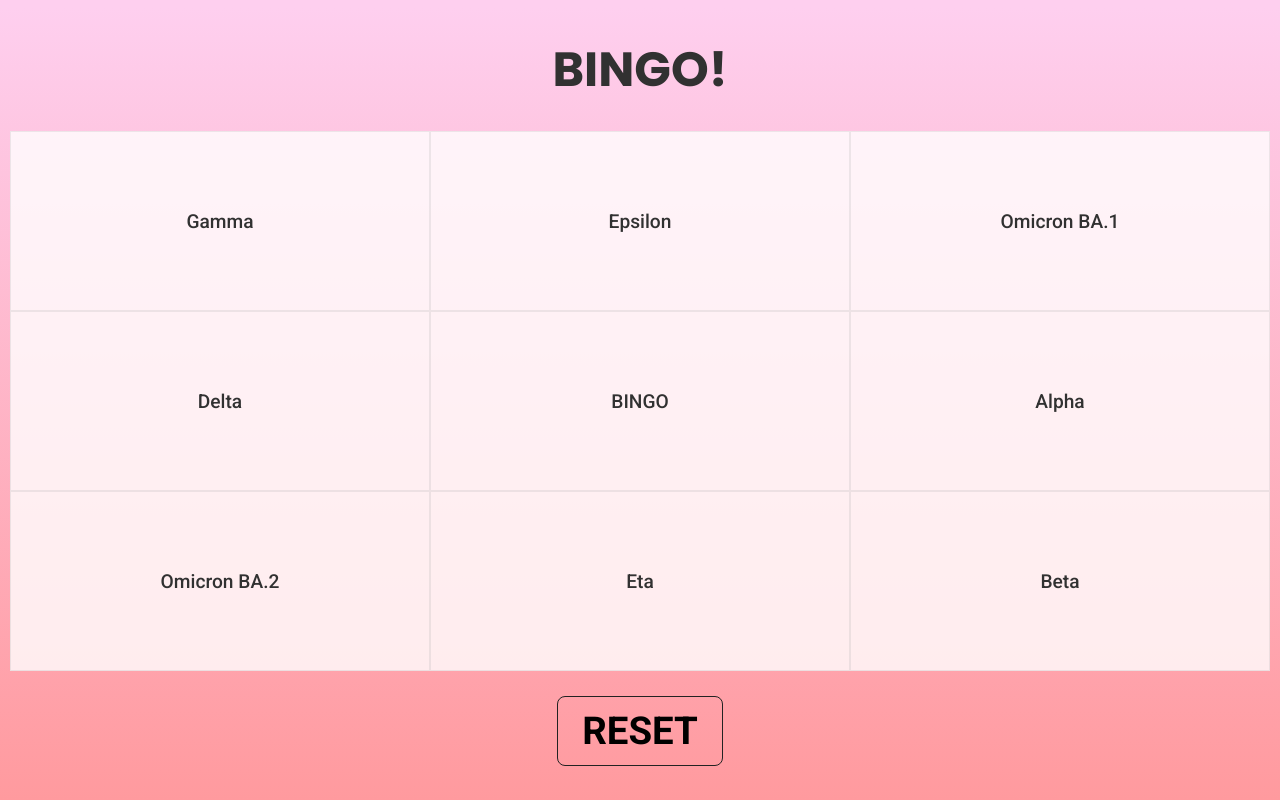
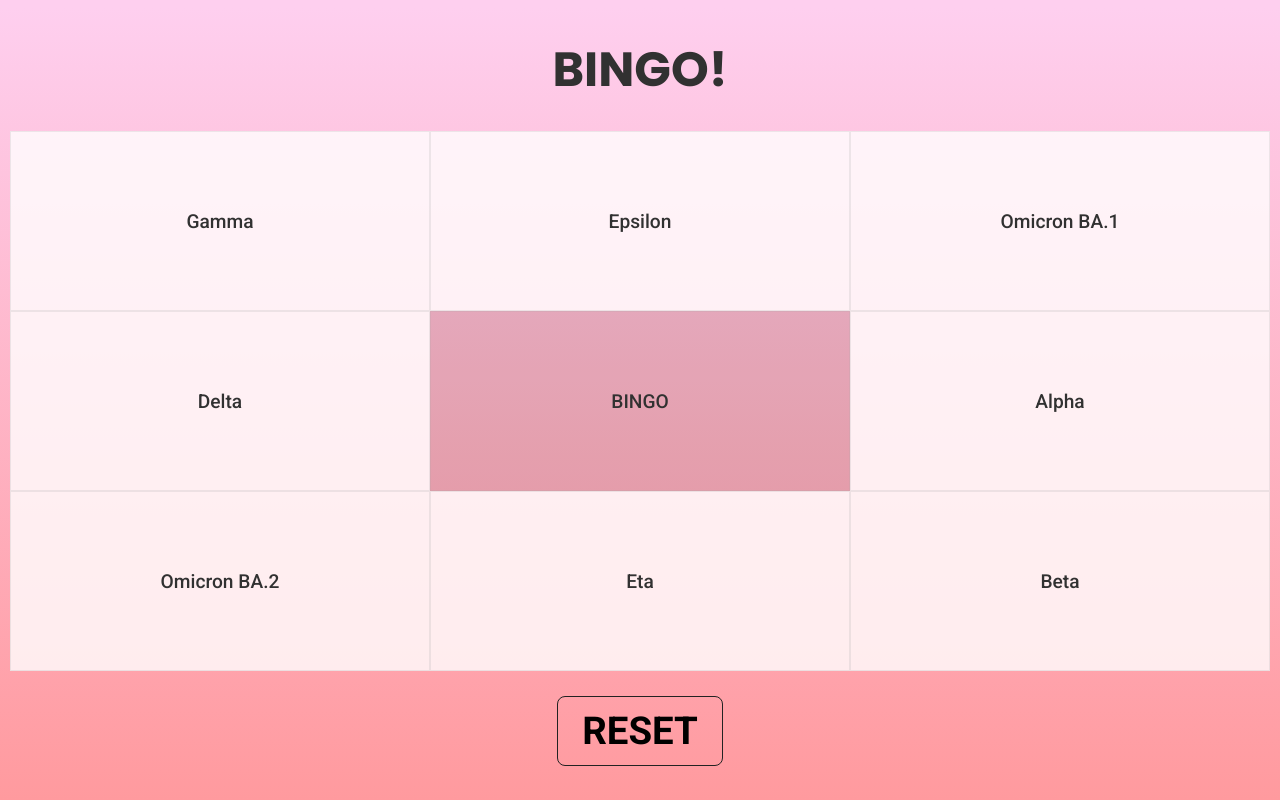
Before and after one commit to matthias-grgic/Bingo-App, a React (Vite) app: page /bingo in a window 1280 px wide. Built offline with nearby package versions, Linux system fonts and the light colour scheme; no server answers.

Commit message:
covid variant edition

```diff
--- a/src/components/BingoComponent.jsx
+++ b/src/components/BingoComponent.jsx
@@ -7,7 +7,7 @@ import ButtonReseter from '../components/ButtonReset'
 
 export default function BingoComponent() {
   const [howManyBingos, setHowManyBingos] = useState(0)
-  const [isClicked, setIsClicked] = useState([12])
+  const [isClicked, setIsClicked] = useState([4])
 
   //all Bingo Wins
   const allBingos = [
```
